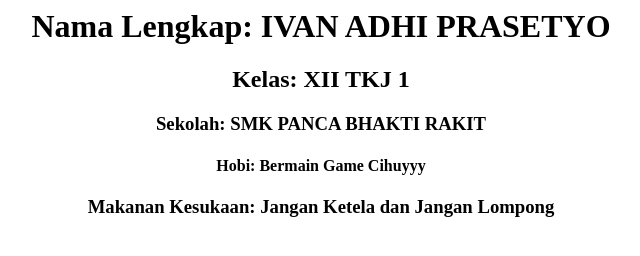
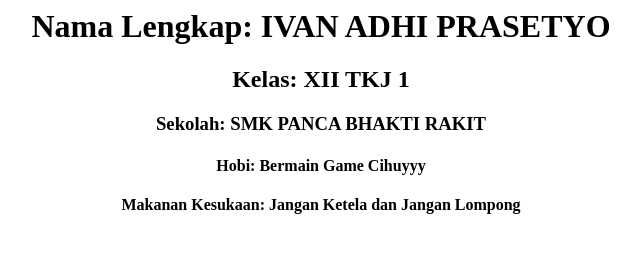
Before and after one commit to Ivan2-url/KK2-NETLIFY, a plain HTML site: page index.html in a window 1280 px wide. Shown: the whole page, without its empty margins (319-959 px from the left). Drawn offline with Linux system fonts and the light colour scheme.

Commit message:
Update index.html

```diff
--- a/index.html
+++ b/index.html
@@ -15,6 +15,6 @@
        <h2>Kelas: XII TKJ 1</h2>
          <h3>Sekolah: SMK PANCA BHAKTI RAKIT</h3>
           <h4>Hobi: Bermain Game Cihuyyy</h4>
-            <h3>Makanan Kesukaan: Jangan Ketela dan Jangan Lompong</h3>
+            <h4>Makanan Kesukaan: Jangan Ketela dan Jangan Lompong</h4>
         </body>
        </html>
```
